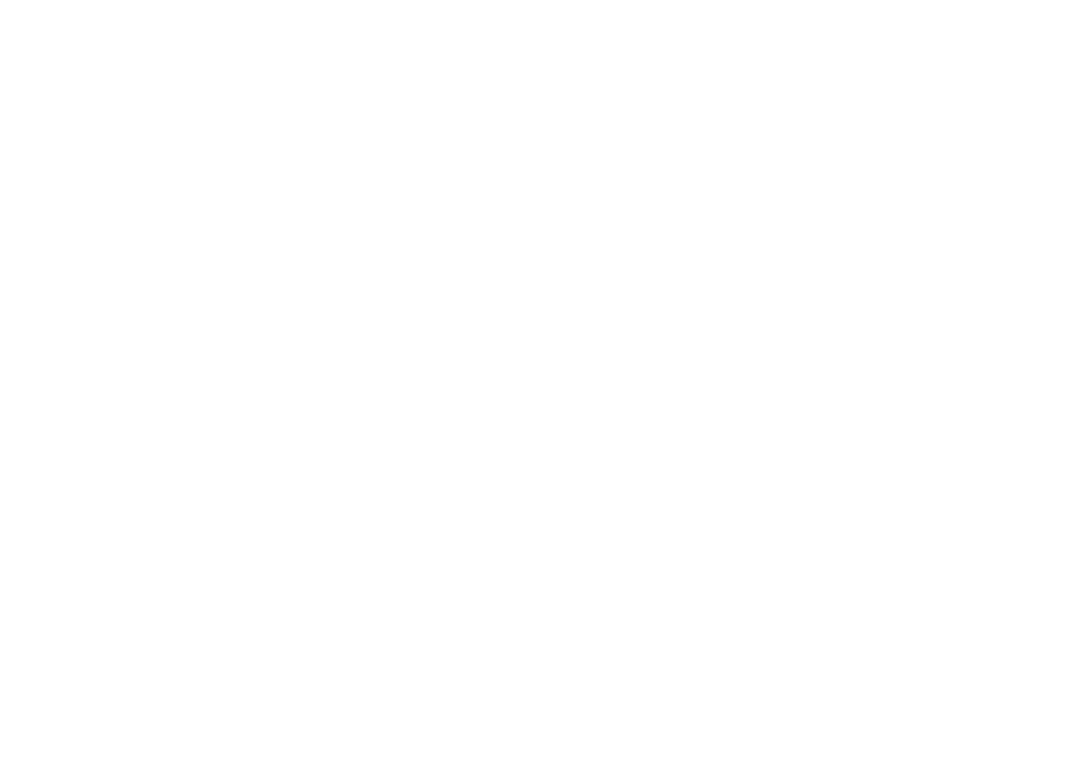
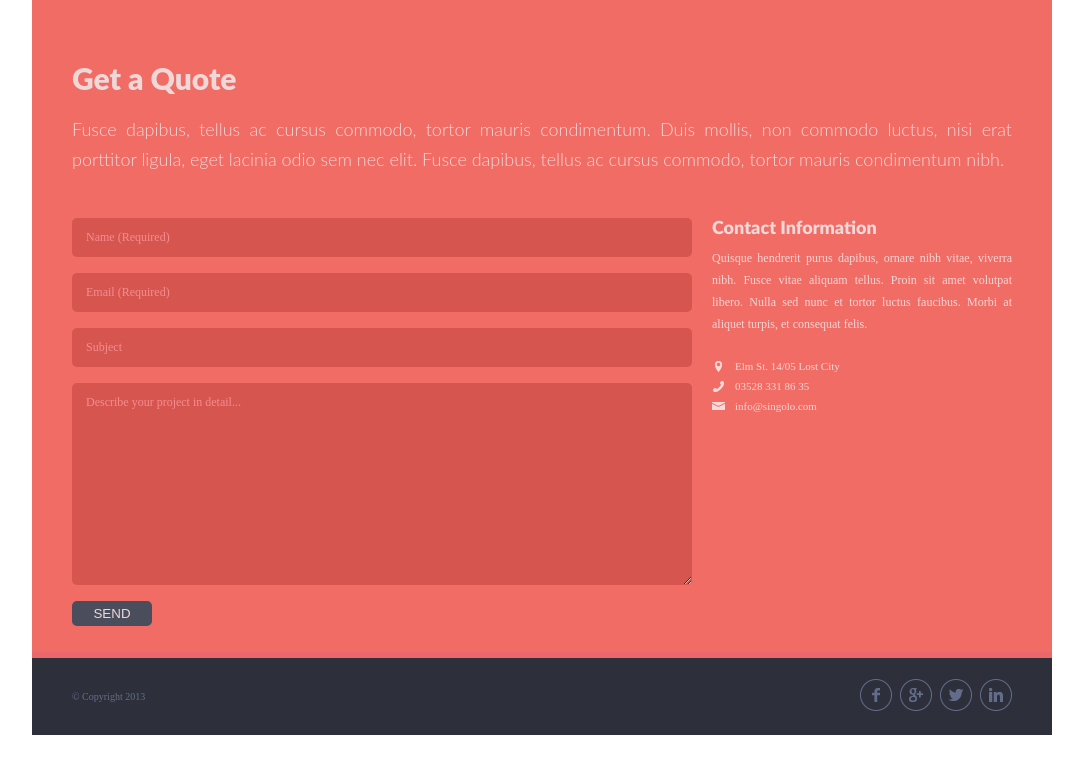
Before and after one commit to Ivkin-Alexey/singolo, a plain HTML site: page singolo3.html in a window 1280 px wide. Shown: the whole page, without its empty margins (98-1181 px from the left). Drawn offline with Linux system fonts and the light colour scheme; a web font is replaced by a local one.

Commit message:
feat: complete singolo3

```diff
--- a/singolo3.css
+++ b/singolo3.css
@@ -0,0 +1,210 @@
+@font-face {
+    font-family: "Lato-Regular";
+    src: url("assets/fonts/Lato-Regular.ttf");
+    font-style: normal;
+    font-weight: normal;
+}
+
+@font-face {
+    font-family: "Lato-Black";
+    src: url("assets/fonts/Lato-Black.ttf");
+    font-style: normal;
+    font-weight: normal;
+}
+
+@font-face {
+    font-family: "Lato-Light";
+    src: url('assets/fonts/Lato-Light.ttf');
+    font-style: normal;
+    font-weight: normal;
+}
+
+*, *::before, *::after {
+    margin: 0;
+    padding: 0;
+    box-sizing: border-box;
+}
+
+body {
+    max-width: 1020px;
+    margin: 0 auto;
+    height: 100vh;
+}
+
+ul {
+    list-style: none;
+}
+
+a {
+    text-decoration: none;
+}
+
+.feedback {
+    overflow: hidden;
+    background: #f06c64;
+    padding: 60px 40px 19px;
+    border-bottom: #ea676b solid 6px;
+}
+
+.feedback_form {
+    display: flex;
+    justify-content: space-between;
+}
+
+.feedback_tittle {
+    font-family: "Lato Black", serif;
+    color: #f0d8d9;
+    font-size: 30px;
+    margin-bottom: 18px;
+}
+
+.feedback_description {
+    font-family: "Lato Light", serif;
+    color: #f0d8d9;
+    font-size: 18px;
+    line-height: 30px;
+    margin-bottom: 44px;
+    text-align: justify;
+}
+
+.feedback_form__input {
+    width: 620px;
+    margin-right: 20px;
+}
+
+.feedback_form__input_item , .feedback_form__input_item-textarea {
+    width: 100%;
+    max-width: 100%;
+    margin-bottom: 16px;
+    padding: 12px 14px;
+    border-radius: 5px;
+    font-family: "Lato-Regular", serif;
+    color: #f0d8d9;
+    font-size: 12px;
+    border: 0;
+    background: #d6564f;
+}
+
+.feedback_form__input_item-textarea {
+    min-height: 202px;
+    max-height: 202px;
+    min-width: 100%;
+    margin-bottom: 12px;
+}
+
+.feedback_form__input_item::-webkit-input-placeholder {
+    color: #f48c8f;
+}
+
+.feedback_form__input_item:focus {
+    outline: none;
+}
+
+.feedback_form__input_item:focus::-webkit-input-placeholder {
+    color: transparent;
+}
+
+.feedback_form__input_item-textarea::-webkit-input-placeholder {
+    color: #f48c8f;
+}
+
+.feedback_form__input_item-textarea:focus {
+    outline: none;
+}
+
+.feedback_form__input_item-textarea:focus::-webkit-input-placeholder {
+    color: transparent
+}
+
+.feedback_form__input_item-submit {
+    float: left;
+    width: 80px;
+    height: 25px;
+    padding: 0;
+    cursor: pointer;
+    color: #f0d8d9;
+    background: #4a4d5c;
+    border: none;
+    margin-bottom: 7px;
+    border-radius: 5px;
+}
+
+.feedback_form__input_item-submit:hover {
+    background: #676a7f;
+}
+
+.feedback_form__contactinformation {
+    width: 300px;
+    float: left;
+}
+
+.feedback_form__contactinformation_tittle {
+    font-family: "Lato-Black", serif;
+    color: #f0d8d9;
+    font-size: 18px;
+    line-height: 18px;
+    margin-bottom: 11px;
+}
+
+.feedback_form__contactinformation_description {
+    font-family: "Lato-Regular", serif;
+    color: #f0d8d9;
+    font-size: 12px;
+    line-height: 22px;
+    margin-bottom: 25px;
+    text-align: justify;
+}
+
+.feedback_form__contactinformation_contact {
+    display: flex;
+    align-items: center;
+    margin-bottom: 8px;
+}
+
+.feedback_form__contactinformation_contact-figure {
+    width: 13px;
+    margin-right: 10px;
+    display: flex;
+    justify-content: center;
+}
+
+.feedback_form__contactinformation_contact-img:nth-child(3) {
+    top: 10px;
+}
+
+.feedback_form__contactinformation_contact-link {
+    font-family: "Lato-Regular", serif;
+    color: #f0d8d9;
+    font-size: 11px;
+}
+
+.footer {
+    background: #2d303a;
+    padding: 0 40px 0;
+    display: flex;
+    justify-content: space-between;
+    align-items: center;
+}
+
+.footer_copyright {
+    font-family: "Lato-Regular", serif;
+    color: #666d89;
+    font-size: 10px;
+}
+
+.footer_links {
+    display: flex;
+    margin: 21px 0 20px;
+}
+
+.footer_links__item_link {
+    width: 32px;
+    margin-left:  8px;
+    position: relative;
+    bottom: 0;
+    transition: all 0.3s ease;
+}
+
+.footer_links__item_link:hover {
+    bottom: 5px;
+}
--- a/singolo3.html
+++ b/singolo3.html
@@ -2,9 +2,83 @@
 <html lang="en">
 <head>
     <meta charset="UTF-8">
-    <title>Title</title>
+    <title>Singolo3</title>
+    <link rel="stylesheet" href="singolo3.css">
 </head>
 <body>
-
+    <main>
+        <section class="feedback">
+            <h1 class="feedback_tittle">Get a Quote</h1>
+            <p class="feedback_description">
+                Fusce dapibus, tellus ac cursus commodo, tortor mauris
+                condimentum. Duis mollis, non commodo luctus, nisi erat
+                porttitor ligula, eget lacinia odio sem nec elit. Fusce
+                dapibus, tellus ac cursus commodo, tortor mauris condimentum
+                nibh.
+            </p>
+            <div class="feedback_form">
+                <form class="feedback_form__input">
+                    <input class="feedback_form__input_item" type="text" required placeholder="Name (Required)">
+                    <input class="feedback_form__input_item" type="email" required placeholder="Email (Required)">
+                    <input class="feedback_form__input_item" type="text" required placeholder="Subject">
+                    <textarea class="feedback_form__input_item-textarea" required rows="10" placeholder="Describe your project in detail..." wrap="soft"></textarea>
+                    <input class="feedback_form__input_item-submit" type="submit" value="SEND">
+                </form>
+                <div class="feedback_form__contactinformation">
+                    <h3 class="feedback_form__contactinformation_tittle" >Contact Information</h3>
+                    <p class="feedback_form__contactinformation_description">Quisque hendrerit purus dapibus, ornare nibh vitae, viverra
+                        nibh. Fusce vitae aliquam tellus. Proin sit amet volutpat
+                        libero. Nulla sed nunc et tortor luctus faucibus. Morbi at
+                        aliquet turpis, et consequat felis.
+                    </p>
+                    <ul class="feedback_form__contactinformation_contacts">
+                        <li class="feedback_form__contactinformation_contact">
+                            <figure class="feedback_form__contactinformation_contact-figure">
+                                <img class="feedback_form__contactinformation_contact-img" src="assets/images/location.png" alt="location">
+                            </figure>
+                            <a class="feedback_form__contactinformation_contact-link" href="#">Elm St. 14/05 Lost City</a>
+                        </li>
+                        <li class="feedback_form__contactinformation_contact">
+                            <figure class="feedback_form__contactinformation_contact-figure">
+                                <img class="feedback_form__contactinformation_contact-img" src="assets/images/phone1.png" alt="phone">
+                            </figure>
+                            <a class="feedback_form__contactinformation_contact-link" href="tel:035283318635">03528 331 86 35 </a>
+                        </li>
+                        <li class="feedback_form__contactinformation_contact">
+                            <figure class="feedback_form__contactinformation_contact-figure">
+                                <img class="feedback_form__contactinformation_contact-img" src="assets/images/mail.png" alt="phone">
+                            </figure>
+                            <a class="feedback_form__contactinformation_contact-link" href="mailto:info@singolo.com">info@singolo.com</a>
+                        </li>
+                    </ul>
+                </div>
+            </div>
+        </section>
+        <footer class="footer">
+            <p class="footer_copyright">&copy; Copyright 2013</p>
+            <ul class="footer_links">
+                <li class="footer_links__item">
+                    <a class="footer_links__item_link" href="#">
+                        <img class="footer_links__item_img" alt="facebook" src="assets/images/facebook.png">
+                    </a>
+                </li>
+                <li class="footer_links__item">
+                    <a class="footer_links__item_link" href="#">
+                        <img class="footer_links__item_img" alt="google+" src="assets/images/google+.png">
+                    </a>
+                </li>
+                <li class="footer_links__item">
+                    <a class="footer_links__item_link" href="#">
+                        <img class="footer_links__item_img" alt="twitter" src="assets/images/twitter.png">
+                    </a>
+                </li>
+                <li class="footer_links__item">
+                    <a class="footer_links__item_link" href="#">
+                        <img class="footer_links__item_img" alt="fLinkedIn" src="assets/images/LinkedIn.png">
+                    </a>
+                </li>
+            </ul>
+        </footer>
+    </main>
 </body>
 </html>
```
Also changed, not shown: assets/images/location.png (added), assets/images/mail.png (added), assets/images/phone1.png (added).
